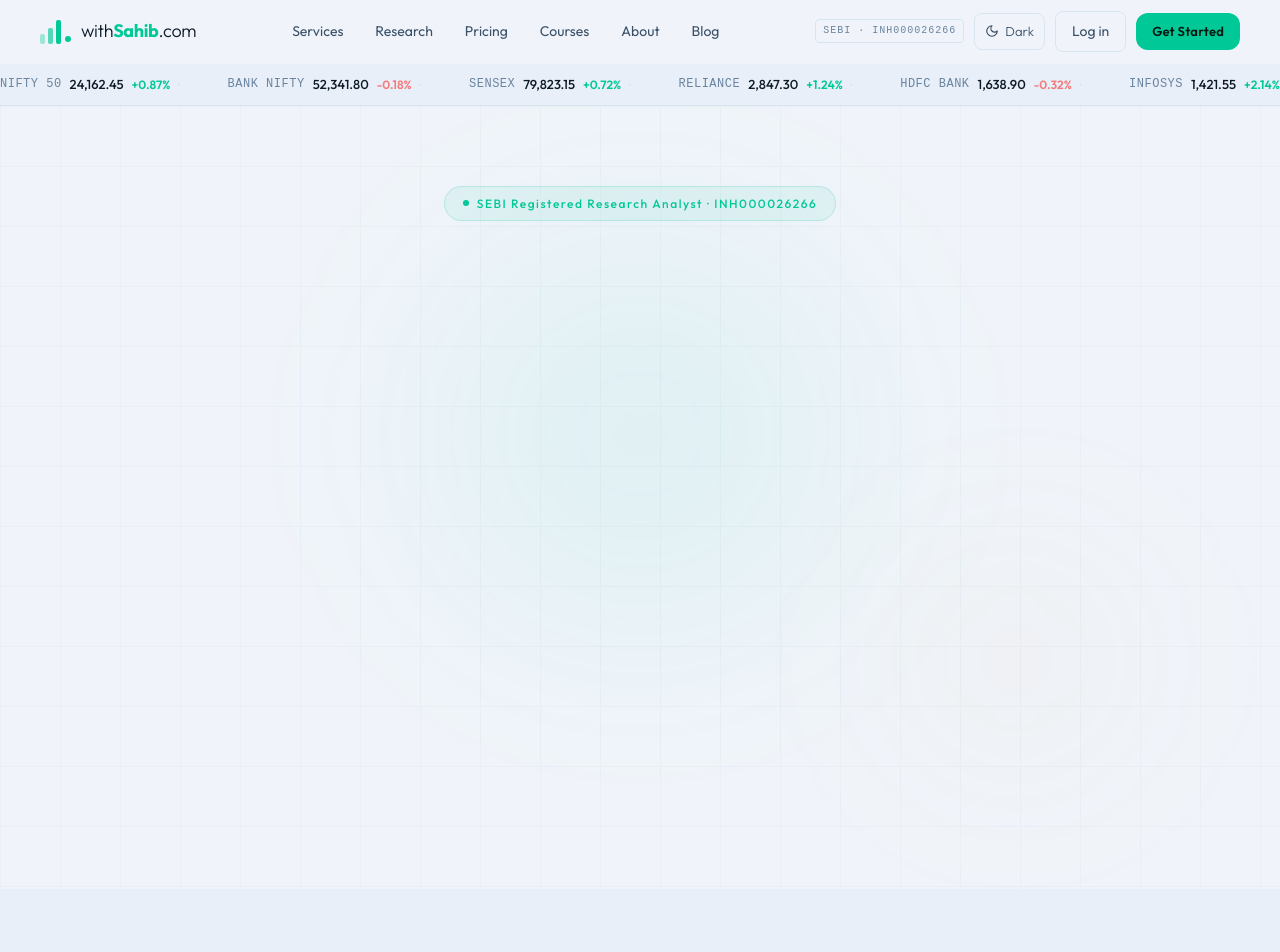
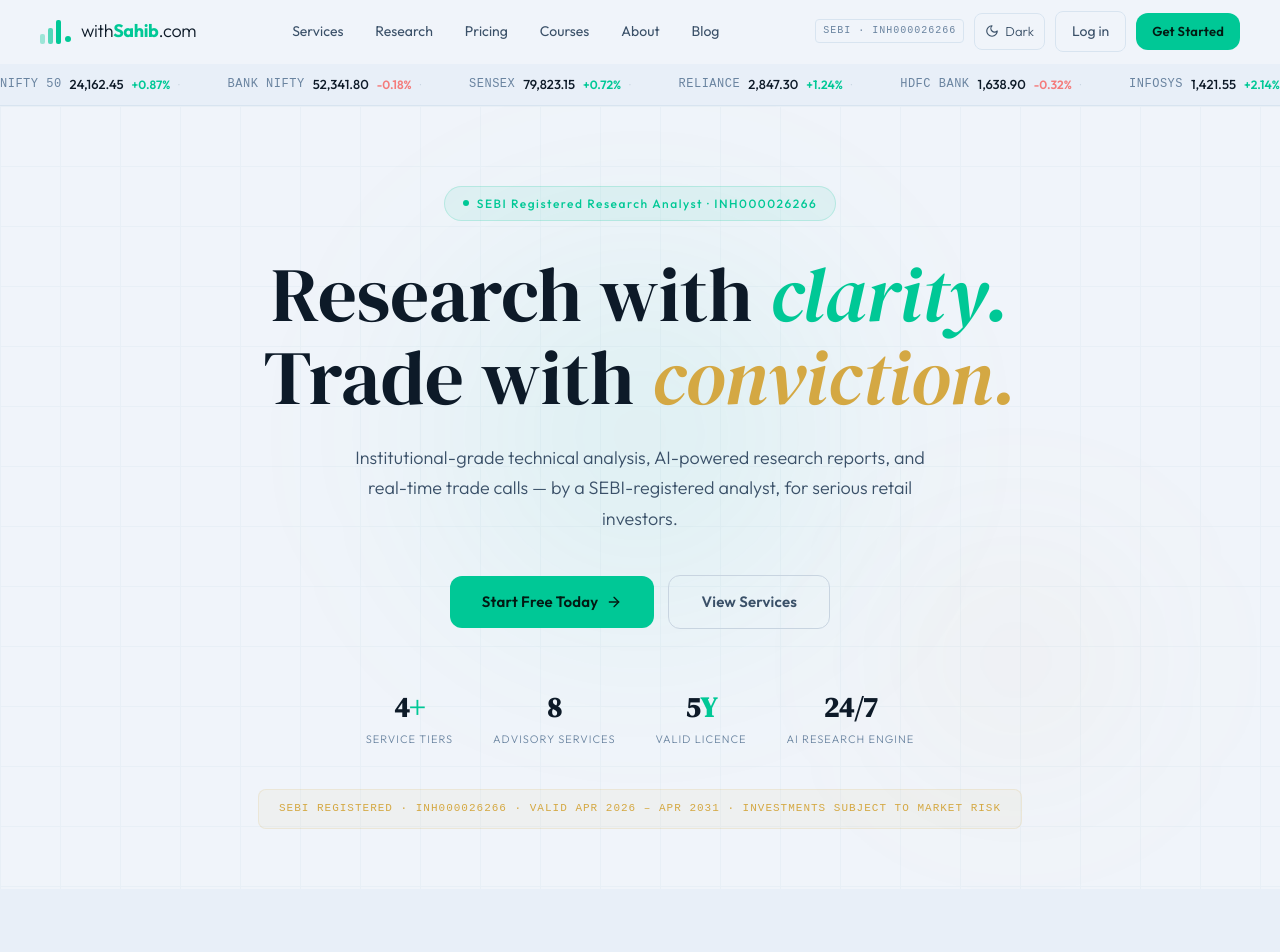
Before and after one commit to ipomoney-admin/WithSahib, a Next.js app: page / in a window 1280 px wide. Shown: the top 952 px of the page. Built offline with nearby package versions, Linux system fonts and the light colour scheme.

Commit message:
fix: hero content visible on production - remove inline opacity:0

```diff
--- a/src/app/page.tsx
+++ b/src/app/page.tsx
@@ -253,6 +253,7 @@ function HeroSection() {
       <div style={{ position: 'relative', zIndex: 1, maxWidth: '900px' }}>
         {/* Tag */}
         <div
+          className="animate-fade-up"
           style={{
             display: 'inline-flex',
             alignItems: 'center',
@@ -266,7 +267,6 @@ function HeroSection() {
             color: 'var(--emerald)',
             letterSpacing: '1.5px',
             marginBottom: '32px',
-            animation: 'fadeUp 0.6s ease both',
           }}
         >
           <span
@@ -281,15 +281,13 @@ function HeroSection() {
 
         {/* H1 */}
         <h1
+          className="animate-fade-up-1"
           style={{
             fontFamily: 'DM Serif Display, serif',
             fontSize: 'clamp(40px, 6vw, 80px)',
             fontWeight: 400,
             lineHeight: 1.08,
             color: 'var(--text)',
-            animation: 'fadeUp 0.6s 0.1s ease both',
-            opacity: 0,
-            animationFillMode: 'forwards',
           }}
         >
           Research with{' '}
@@ -301,6 +299,7 @@ function HeroSection() {
 
         {/* Sub */}
         <p
+          className="animate-fade-up-2"
           style={{
             fontSize: '18px',
             color: 'var(--text2)',
@@ -308,9 +307,6 @@ function HeroSection() {
             margin: '24px auto 0',
             fontWeight: 300,
             lineHeight: 1.7,
-            animation: 'fadeUp 0.6s 0.2s ease both',
-            opacity: 0,
-            animationFillMode: 'forwards',
           }}
         >
           Institutional-grade technical analysis, AI-powered research reports,
@@ -319,6 +315,7 @@ function HeroSection() {
 
         {/* Actions */}
         <div
+          className="animate-fade-up-3"
           style={{
             display: 'flex',
             alignItems: 'center',
@@ -326,9 +323,6 @@ function HeroSection() {
             marginTop: '40px',
             justifyContent: 'center',
             flexWrap: 'wrap',
-            animation: 'fadeUp 0.6s 0.3s ease both',
-            opacity: 0,
-            animationFillMode: 'forwards',
           }}
         >
           <Link href="/pricing" className="btn btn-primary btn-lg" style={{ textDecoration: 'none' }}>
@@ -342,6 +336,7 @@ function HeroSection() {
 
         {/* Stats */}
         <div
+          className="animate-fade-up-4"
           style={{
             display: 'flex',
             alignItems: 'center',
@@ -349,9 +344,6 @@ function HeroSection() {
             gap: '40px',
             marginTop: '56px',
             flexWrap: 'wrap',
-            animation: 'fadeUp 0.6s 0.4s ease both',
-            opacity: 0,
-            animationFillMode: 'forwards',
           }}
         >
           {[
@@ -373,6 +365,7 @@ function HeroSection() {
 
         {/* SEBI strip */}
         <div
+          className="animate-fade-up-5"
           style={{
             marginTop: '40px',
             display: 'inline-block',
@@ -384,9 +377,6 @@ function HeroSection() {
             color: 'var(--gold)',
             letterSpacing: '1px',
             fontFamily: 'Courier New, monospace',
-            animation: 'fadeUp 0.6s 0.5s ease both',
-            opacity: 0,
-            animationFillMode: 'forwards',
           }}
         >
           SEBI REGISTERED · INH000026266 · VALID APR 2026 – APR 2031 · INVESTMENTS SUBJECT TO MARKET RISK
--- a/src/styles/globals.css
+++ b/src/styles/globals.css
@@ -361,6 +361,18 @@ body {
 .tier-pro     { border-color: var(--emerald);  box-shadow: 0 0 0 1px rgba(0,200,150,0.1); }
 .tier-elite   { border-color: var(--gold);     box-shadow: 0 0 0 1px rgba(212,168,67,0.1); }
 
+/* ─── HERO FADE-UP ANIMATIONS ────────────────────────────────────────── */
+@keyframes fadeUp {
+  from { opacity: 0; transform: translateY(24px); }
+  to   { opacity: 1; transform: translateY(0); }
+}
+.animate-fade-up   { animation: fadeUp 0.6s 0.0s ease forwards; }
+.animate-fade-up-1 { animation: fadeUp 0.6s 0.1s ease forwards; }
+.animate-fade-up-2 { animation: fadeUp 0.6s 0.2s ease forwards; }
+.animate-fade-up-3 { animation: fadeUp 0.6s 0.3s ease forwards; }
+.animate-fade-up-4 { animation: fadeUp 0.6s 0.4s ease forwards; }
+.animate-fade-up-5 { animation: fadeUp 0.6s 0.5s ease forwards; }
+
 /* ─── CANDLE ANIMATION ───────────────────────────────────────────────── */
 @keyframes candleGrow {
   from { transform: scaleY(0); transform-origin: bottom; }
```
